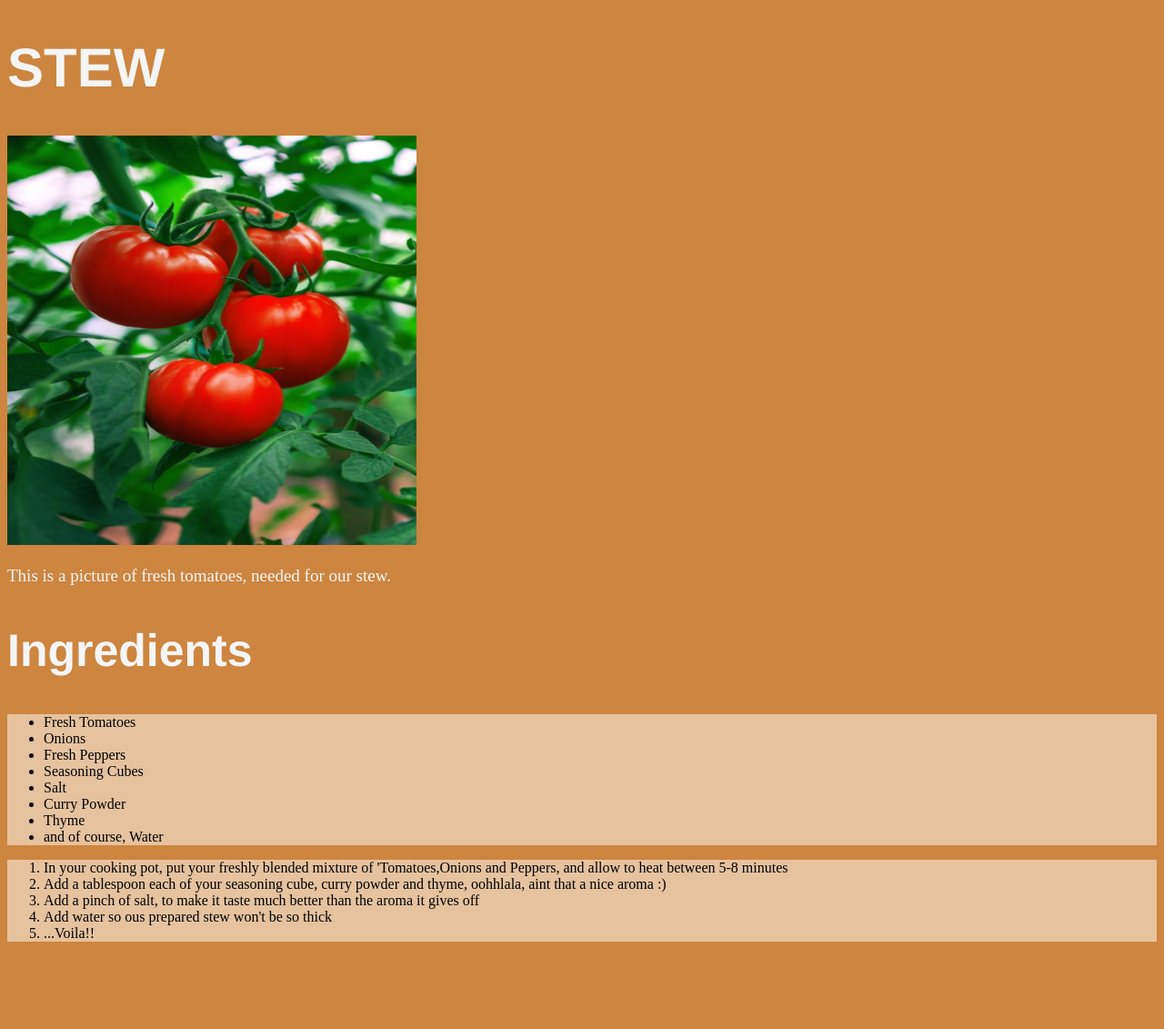
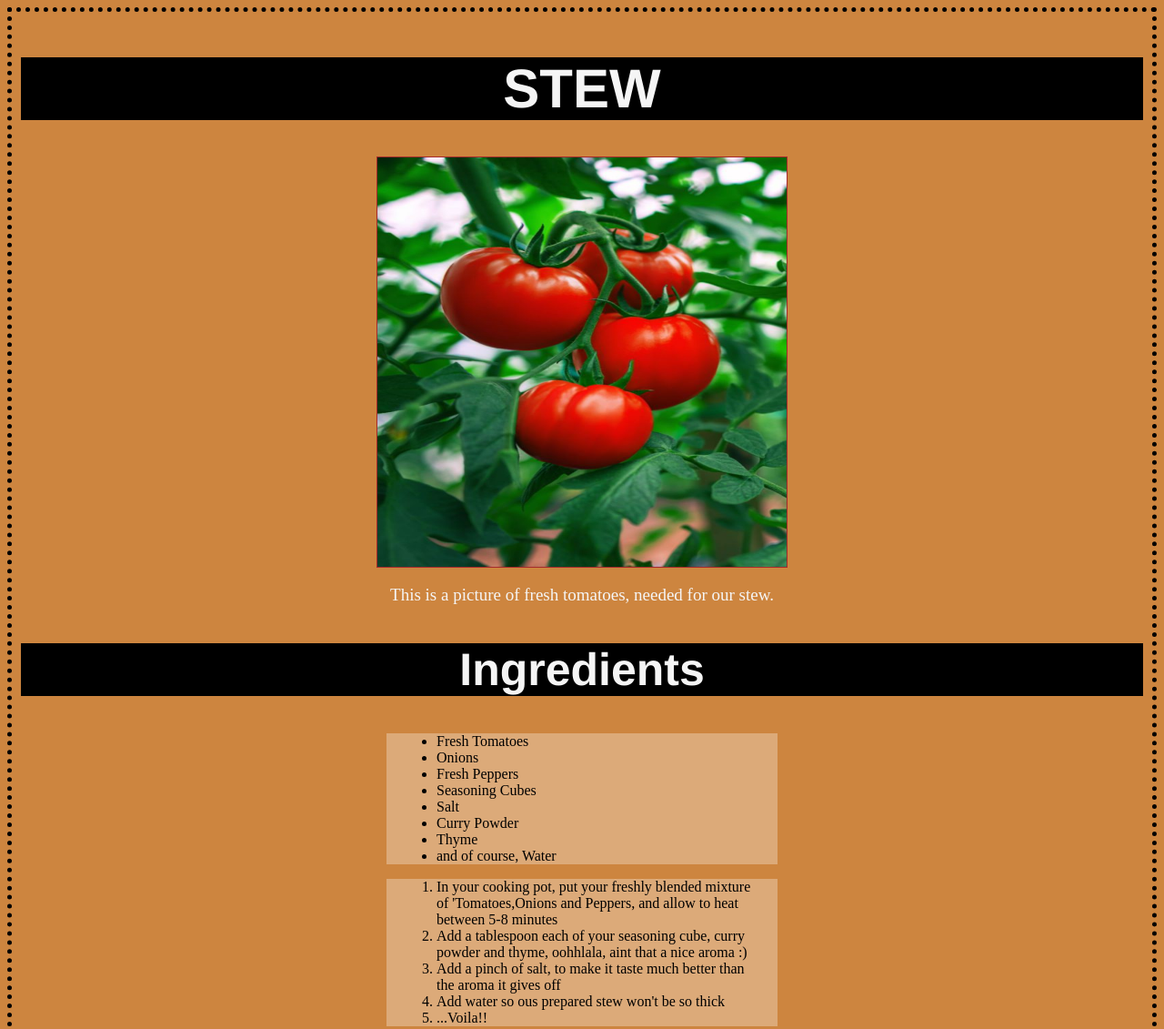
Before and after one commit to duruvic15/odin-recipes, a plain HTML site: page recipes/stew.html in a window 1280 px wide. Shown: the top 1131 px of the page at 91% size. Before the commit the page ends 1051 px from the top, so only its background shows below. Drawn offline with Linux system fonts and the light colour scheme.

Commit message:
I'e applied the lessons from the box model

```diff
--- a/recipes/stew.html
+++ b/recipes/stew.html
@@ -6,10 +6,16 @@
         <link rel="stylesheet" href="../styles.css">
     </head>
     <body>
+        <div class="header">
         <h1>STEW</h1>
+        </div>
+        <div class="image">
         <img src="../images/stew.jpg" alt="a picture of fresh tomatoes" height="450" width="450">
+        </div>
         <p>This is a picture of fresh tomatoes, needed for our stew.</p>
+
         <h2>Ingredients</h2>
+        <div class="list-one">
         <ul>
             <li>Fresh Tomatoes</li>
             <li>Onions</li>
@@ -20,6 +26,8 @@
             <li>Thyme</li>
             <li>and of course, Water</li>
         </ul>
+        </div>
+        <div class="list-two">
         <ol>
             <li>In your cooking pot, put your freshly blended mixture of 'Tomatoes,Onions and Peppers, and allow to heat between 5-8 minutes</li>
             <li>Add a tablespoon each of your seasoning cube, curry powder and thyme, oohhlala, aint that a nice aroma :)</li>
@@ -27,6 +35,7 @@
             <li>Add water so ous prepared stew won't be so thick</li>
             <li>...Voila!!</li>
         </ol>
+        </div>
     </body>
 
 </html>
--- a/styles.css
+++ b/styles.css
@@ -1,6 +1,13 @@
 body {
     background-color: peru;
     font-family:'Times New Roman', Times, serif;
+    box-sizing: border-box;
+    border: 5px dotted black;
+    padding: 10px;
+}
+
+.header {
+    background-color: black;
 }
 
 h1 {
@@ -8,28 +15,40 @@ h1 {
     font-weight: 400px;
     font-family:'Franklin Gothic Medium', 'Arial Narrow', Arial, sans-serif;
     font-size: 60px;
+    text-align: center;
 }
 
 h2 {
+    background-color: black;
     color: whitesmoke;
     font-weight: 300px;
     font-family: 'Franklin Gothic Medium', 'Arial Narrow', Arial, sans-serif;
     font-size: 50px;
+    text-align: center;
+}
+
+.image {
+    border: 1px solid brown;
+    width: 450px;
+    height: 450px;
+    margin: 0 auto;
 }
 
 p {
     color: whitesmoke;
     font-size: 19px;
+    padding: 0px 15px;
+    text-align: center;
 }
 
-ul {
-    background-color: rgba(255, 255, 255,0.5);
 
+.list-one, .list-two {
+    padding: 0 15px;
+    margin: 0px auto;
+    width: 400px;
+    background-color: rgba(255, 255, 255,0.3);
 }
 
-ol {
-    background-color: rgba(255, 255, 255,0.5);
-}
 a {
     color: grey;
     font-size: 24px;
```
Also changed, not shown: index.html (+4 -0 lines), recipes/indomie.html (+8 -1 lines), recipes/porridgeyam.html (+10 -1 lines).
